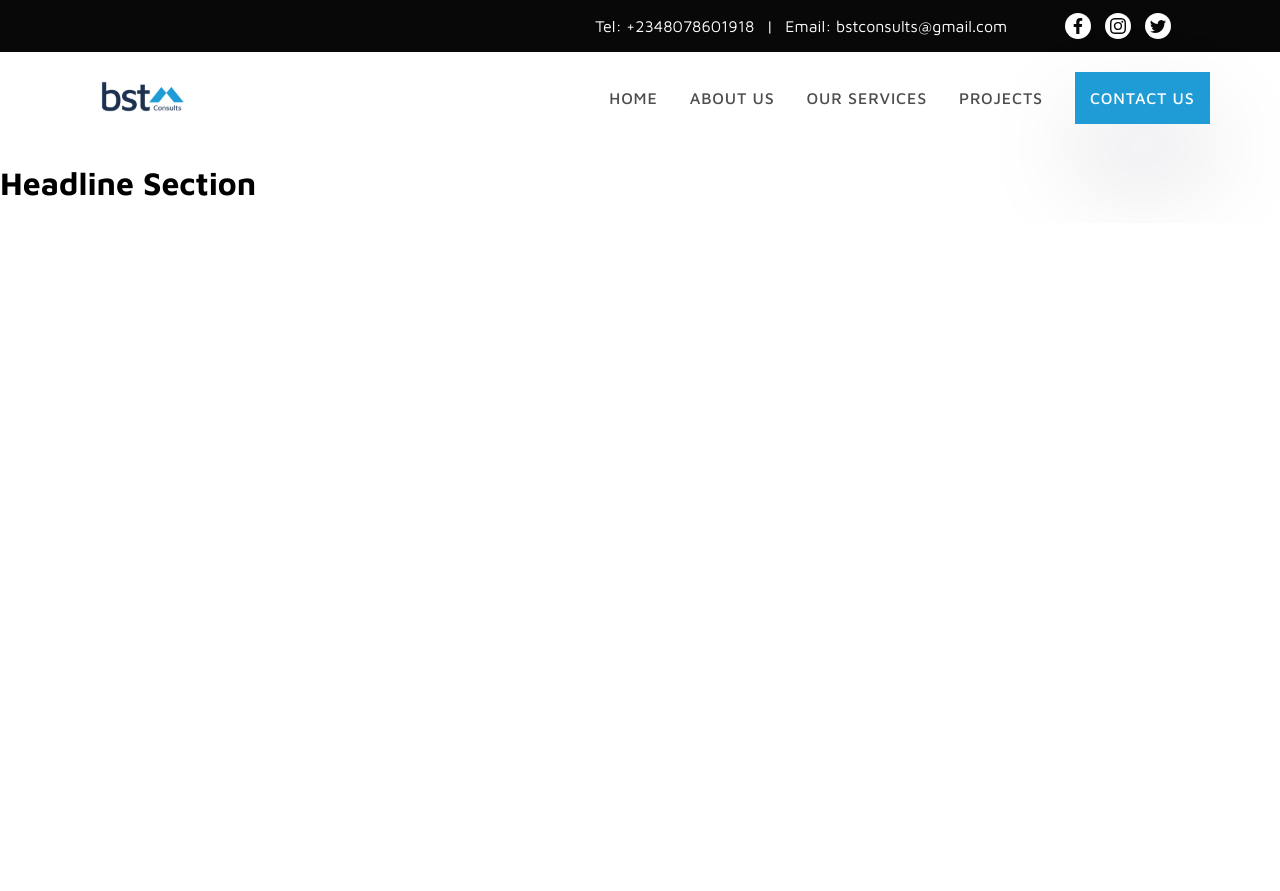
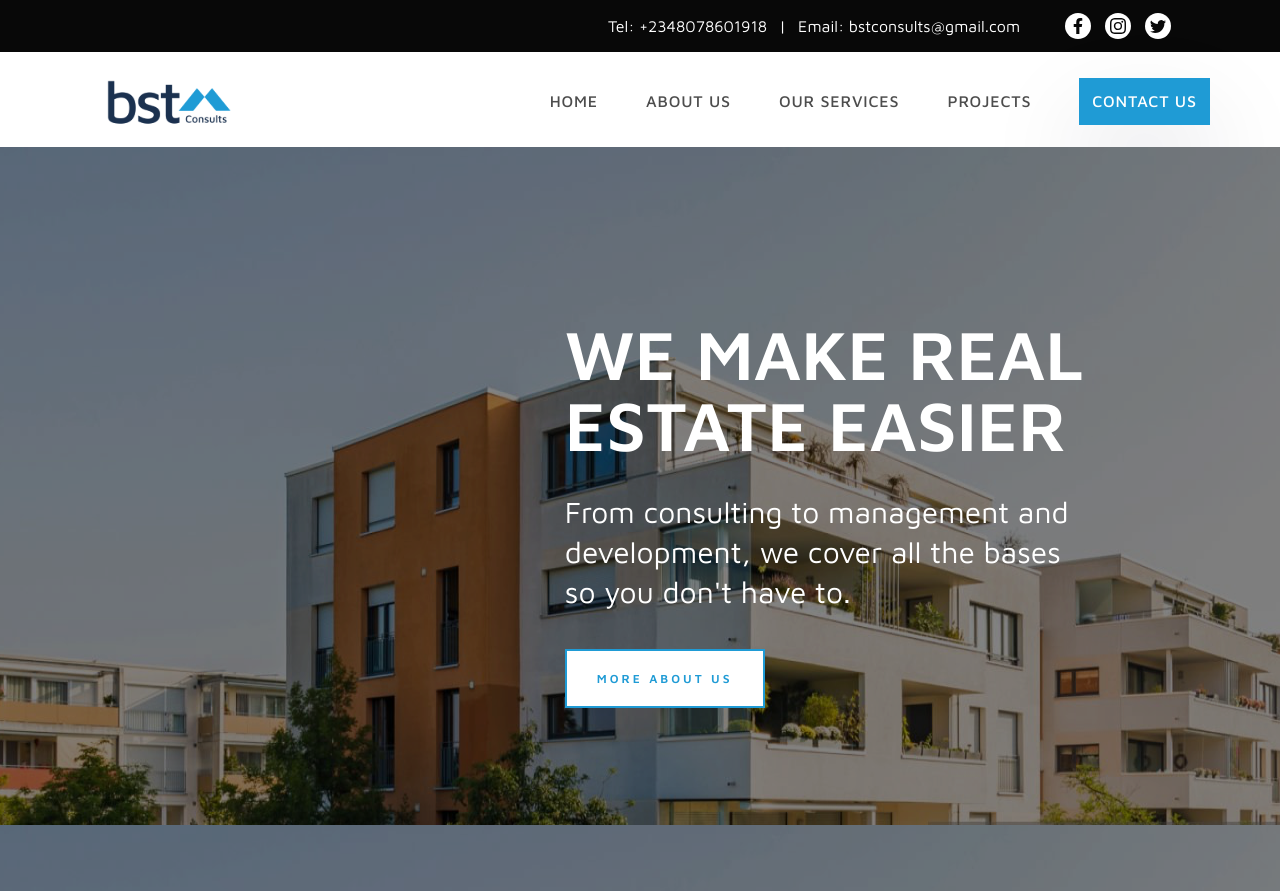
Before and after one commit to AnselemOdims/bst_consult, a React (Create React App) app: page / in a window 1280 px wide. Before the commit the page ends 800 px from the top, so only its background shows below. Built offline with nearby package versions, Linux system fonts and the light colour scheme.

Commit message:
Feat: complete the headline section

```diff
--- a/src/App.tsx
+++ b/src/App.tsx
@@ -1,13 +1,14 @@
 import React from 'react';
 import TopHeader from './components/header/TopHeader';
 import BottomHeader from './components/header/BottomHeader';
+import Headline from './components/Headline';
 
 function App() {
   return (
     <div className="App">
       <TopHeader />
       <BottomHeader />
-      <h1>Headline Section</h1>
+      <Headline />
     </div>
   );
 }
--- a/src/assets/styles/_header.scss
+++ b/src/assets/styles/_header.scss
@@ -3,13 +3,14 @@
 
   background: $accent-color-2;
   padding: 0.8rem 8%;
+  font-size: 1rem;
 
   > div {
     &:nth-of-type(1) {
       @include display(row, space-between, center);
 
       color: $white-color;
-      margin-right: 2.4rem;
+      margin-right: 1.6rem;
       p {
         margin: 0 12px
       }
@@ -34,12 +35,14 @@
 .bottom-header {
   @include display(row, space-between, center);
 
-  padding: 1.25rem 3% 1.25rem 7%;
+  padding: 1.25rem 3% 1rem 7%;
 
   > div {
     &:nth-of-type(1) {
+      @include display(row, center, center);
+
       img {
-        width: 100px;
+        width: 150px;
       }
     }
   }
@@ -57,7 +60,7 @@
         font-size: 1rem;
         line-height: 22px;
         letter-spacing: 0.85px;
-        margin-right: 2rem;
+        margin-right: 3rem;
         cursor: pointer;
 
         &:hover {
@@ -65,11 +68,12 @@
         }
 
         &:last-of-type {
-          padding: 15px;
+          padding: 0.8rem;
           background: $primary-color-1;
           color: $white-color;
           box-shadow: $shadow-2;
           transition: all ease-out 0.5s 0.3s;
+          margin-right: 2rem;
 
           &:hover {
             box-shadow: $shadow-1;
--- a/src/assets/styles/_headline.scss
+++ b/src/assets/styles/_headline.scss
@@ -1,199 +1,51 @@
-/* Headline Section */
-.headline-contact {
-  @include position(absolute, 64vh, 0, 0, 0);
+.headline {
+  height: 93vh;
+  background: url('../images/headline.png');
+  position: relative;
 
-  width: 80%;
-  margin: 0 auto;
+  > div {
+    position: absolute;
+    right: 9%;
+    top: 23%;
+    color: $white-color;
 
-  p {
-    font-size: 12px;
-    line-height: 16px;
-    text-align: center;
-    margin: 3% 0 0;
-
-    a {
-      text-decoration: underline;
-      font-weight: font($font-weights, extra-medium);
-    }
-  }
-
-  @include responsive(768px) {
-    p {
-      margin-top: 1%;
-    }
-  }
-}
-
-.headline-card {
-  margin-top: 10px;
-  text-align: center;
-  background: $white-color;
-  padding: 10px;
-  box-shadow: $shadow-2;
-
-  p {
-    font-size: 13px;
-    line-height: 18px;
-    margin: 6px 0;
-  }
-}
-
-.headline-details {
-  @include position(relative, -450px, 50px, 26px, 50px);
-
-  color: $primary-color-1;
-  height: 0;
-
-  p {
-    font-family: Lato, monospace;
-    font-weight: font($font-weights, normal);
-    margin: 12px 0;
-    color: $accent-color-1;
-    font-size: font($font-size, mini);
-
-    &:first-of-type {
-      color: $primary-color-1;
+    h1 {
+      font-weight: 600;
+      font-size: 70px;
+      line-height: 71px;
+      text-transform: uppercase;
+      width: 600px;
+      margin: 0 0 2rem;
     }
 
-    &:last-of-type {
-      margin: 20px 0;
-      font-weight: 900;
-      font-size: 20px;
-    }
-  }
-
-  h1 {
-    font-family: Poppins, sans-serif;
-    font-size: font($font-size, large);
-    font-weight: 800;
-    margin: 20px 0;
-    width: 90%;
-  }
-
-  span {
-    font-family: Lato, monospace;
-    font-weight: 900;
-    font-size: 20px;
-    color: $accent-color-1;
-
-    .stroke {
-      border-left: solid 3px $primary-color-1;
-      margin: 0 12px 0;
-    }
-  }
-
-  .headline-button {
-    @include display(row, center, center);
-    @include dimension(unset, 55px);
-
-    background: $button-color1;
-    font-family: Lato, monospace;
-
-    @include buttons($button-border1, $primary-color-1, $shadow-1);
-
-    &:hover {
-      background-position: left bottom;
-      color: $white-color;
+    p {
+      font-weight: 100;
+      font-size: 30px;
+      line-height: 40px;
+      width: 520px;
+      margin: 0
     }
 
-    img {
-      width: 24px;
-    }
-  }
+    > div {
+      margin-top: 3.5rem;
 
-  @include responsive(550px) {
-    & {
-      @include position(absolute, 23px, 50px, 26px, 50px);
+      a {
+        padding: 20px 30px;
+        border: solid 2px $primary-color-1;
+        font-weight: 600;
+        font-size: 12px;
+        line-height: 18px;
+        color: $primary-color-1;
+        background: $white-color;
+        letter-spacing: 3px;
+        transition: all ease-out 0.5s 0.2s;
 
-      h1 {
-        font-size: 48px;
-        width: 90%;
-      }
-    }
-  }
-
-  @include responsive(768px) {
-    & {
-      @include position(absolute, 25px, 50px, 45px, 50px);
-
-      h1 {
-        font-size: 54px;
-      }
-    }
-  }
-
-  @include responsive(1024px) {
-    & {
-      top: 100px;
-
-      h1 {
-        font-size: 58px;
-      }
-    }
-  }
-
-  @include responsive(1098px) {
-    & {
-      @include position(absolute, 60px, 50px, 130px, 50px);
-
-      h1 {
-        font-size: 56px;
+        &:hover {
+          background: $primary-color-1;
+          color: $white-color;
+          box-shadow: $shadow-1;
+        }
       }
     }
   }
 }
-
-section {
-  &.hero {
-    height: 75vh;
-  }
-
-  .headline {
-    @include dimension(100%, 75vh);
-    @include position(relative, 0, 0, 0, 0);
-
-    background: rgba(151, 150, 150, 0.226) url('../../assets/images/background/background1.png') no-repeat;
-    background-size: 100vw 100%;
-    color: $neutral-color-4;
-    height: 75vh;
-
-    .background-img {
-      @include position(absolute, 6px, 20px, 10px, 20px);
-      @include dimension(95vw, 80vh);
-    }
-
-    &.about {
-      @include position(relative, 0, 0, 0, 0);
-
-      background: rgba(151, 150, 150, 0.226) url('../../assets/images/background/background1.png') no-repeat;
-      background-size: 100vw 100%;
-
-      // background: rgba(0, 0, 0, 0.062);
-      padding: 20px;
-      height: 78vh;
-
-      .details {
-        @include display(column, center, center);
-        @include position(relative, 10px, 50px, 0, 0);
-
-        text-align: center;
-
-        h1 {
-          width: 100%;
-        }
-
-        p {
-          margin: 5px 0;
-        }
-      }
-
-      hr {
-        border: none;
-        width: 10%;
-        margin-bottom: 15px;
-        background: $primary-color-1;
-        border-bottom: solid 2px $primary-color-1;
-      }
-    }
-  }
-}
--- a/src/assets/styles/styles.scss
+++ b/src/assets/styles/styles.scss
@@ -1,8 +1,9 @@
-@import url('https://fonts.googleapis.com/css2?family=Maven+Pro:wght@400;500;600;700;800;900&family=Montserrat:ital,wght@0,100;0,200;0,300;0,400;0,500;0,600;0,700;0,900;1,100;1,200;1,300;1,500;1,600;1,800;1,900&display=swap');
+@import url('https://fonts.googleapis.com/css2?family=Maven+Pro:wght@100;200;300;400;500;600;700;800;900&family=Montserrat:ital,wght@0,100;0,200;0,300;0,400;0,500;0,600;0,700;0,900;1,100;1,200;1,300;1,500;1,600;1,800;1,900&display=swap');
 @import "functions";
 @import "variables";
 @import "normalize";
 @import "header";
+@import "headline";
 
 /* General page settings */
 html {
--- /dev/null
+++ b/src/components/Headline.tsx
@@ -0,0 +1,17 @@
+
+const Healine = () => {
+    return (
+        <section className="headline">
+            <div>
+                <h1>We make real estate easier</h1>
+                <p>From consulting to management and development, we cover all the bases
+so you don't have to.</p>
+                <div>
+                    <a>MORE ABOUT US</a>
+                </div>
+            </div>
+        </section>
+      );
+}
+
+export default Healine;
```
Also changed, not shown: src/assets/images/headline.png (added).
